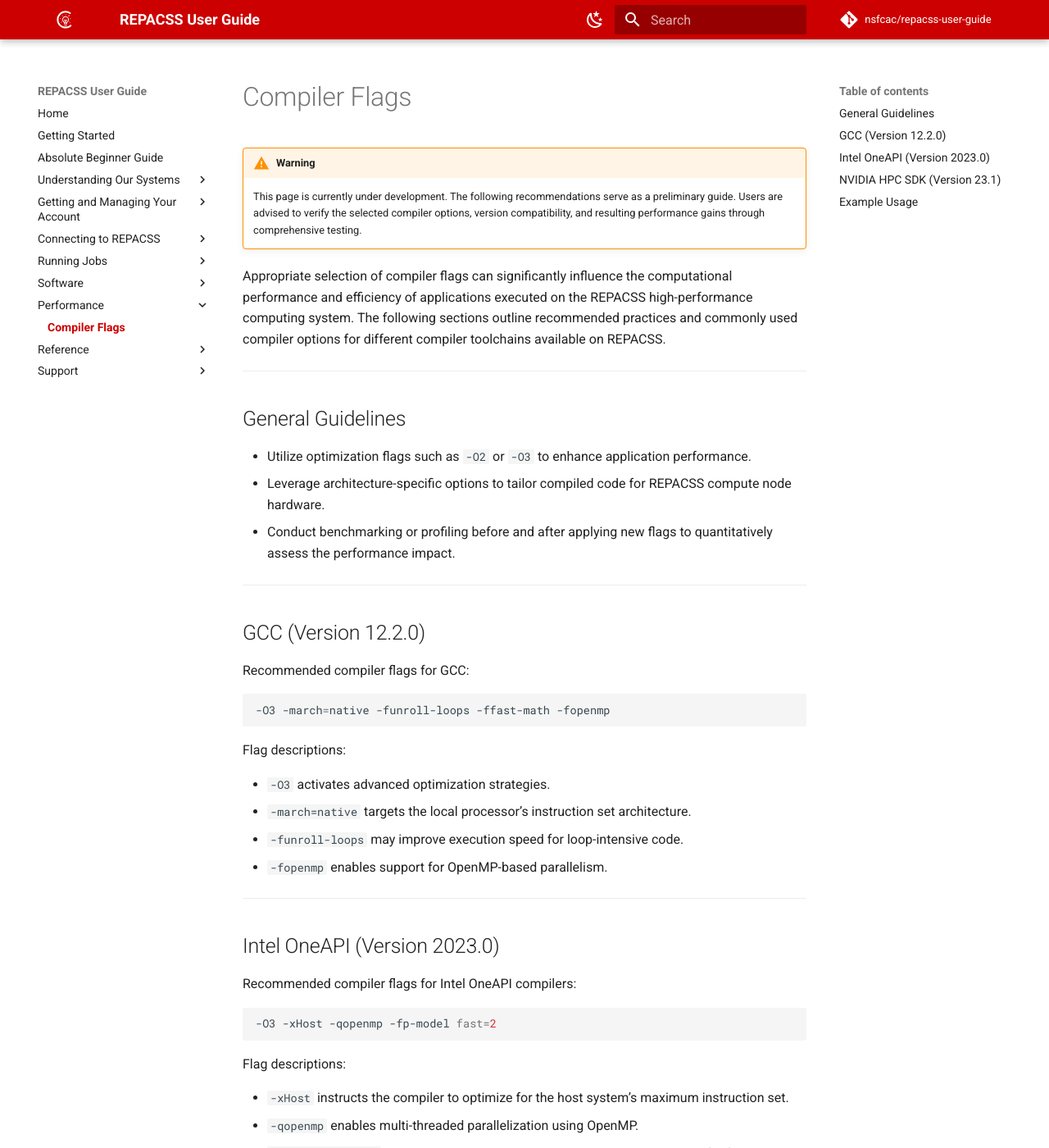
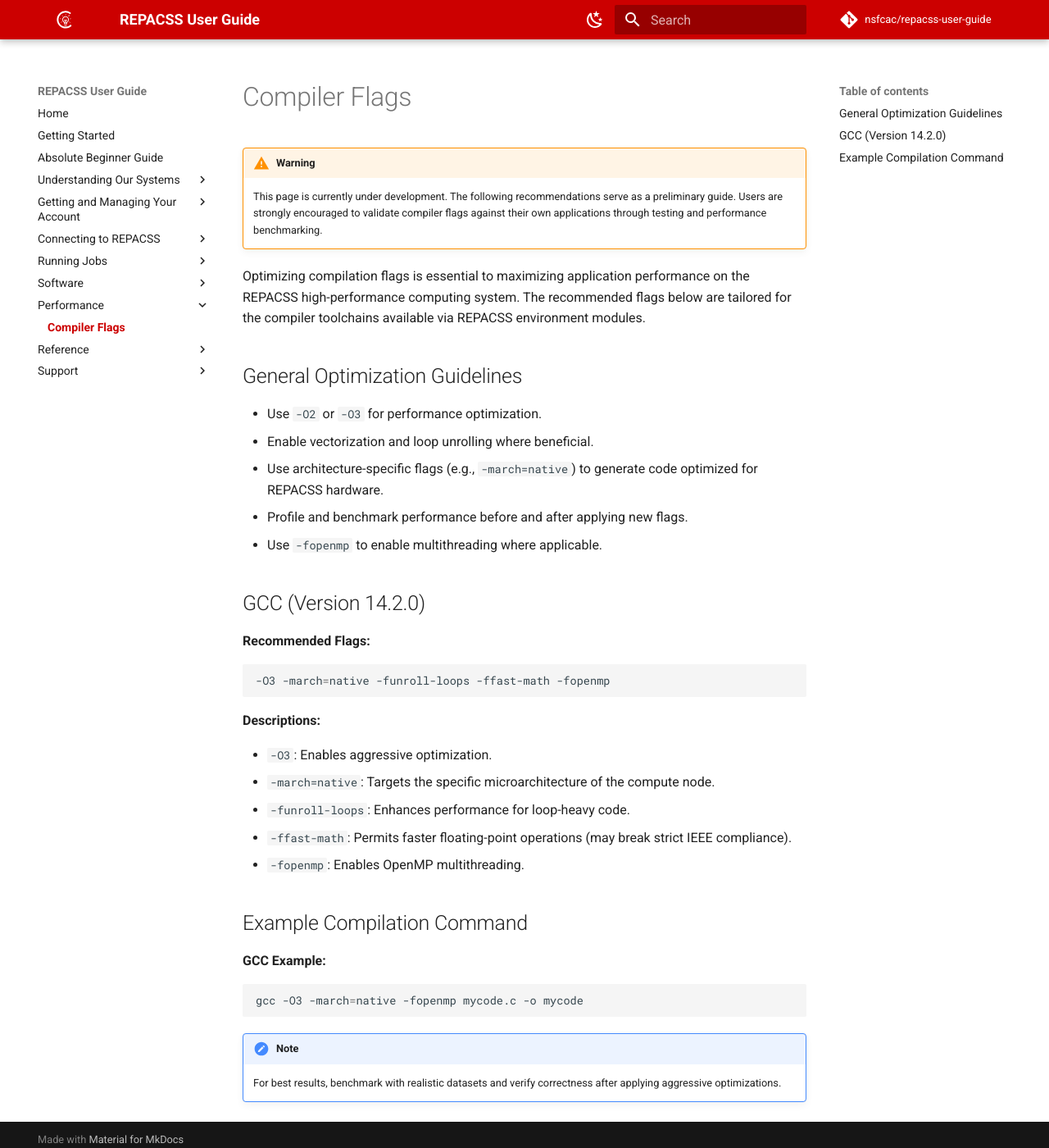
Before and after one commit to nsfcac/repacss-user-guide, an MkDocs documentation site: the page built from docs/performance/compiler-flags.md, in a window 1280 px wide and 1400 px high. Shown: the whole window at 82% size. Built offline with MkDocs 1.6.1 and Material for MkDocs 9.7.7, drawn with Linux system fonts in a browser that asks for light colours; comment, search, counter and statistics services are not loaded; some of the changed text lies outside the part shown.

Commit message:
Updating the info on the page

````diff
--- a/docs/performance/compiler-flags.md
+++ b/docs/performance/compiler-flags.md
@@ -1,92 +1,46 @@
 # Compiler Flags
 
 !!! warning
-    This page is currently under development. The following recommendations serve as a preliminary guide. Users are advised to verify the selected compiler options, version compatibility, and resulting performance gains through comprehensive testing.
+    This page is currently under development. The following recommendations serve as a preliminary guide. Users are strongly encouraged to validate compiler flags against their own applications through testing and performance benchmarking.
 
-Appropriate selection of compiler flags can significantly influence the computational performance and efficiency of applications executed on the REPACSS high-performance computing system. The following sections outline recommended practices and commonly used compiler options for different compiler toolchains available on REPACSS.
+Optimizing compilation flags is essential to maximizing application performance on the REPACSS high-performance computing system. The recommended flags below are tailored for the compiler toolchains available via REPACSS environment modules.
 
----
 
-## General Guidelines
+## General Optimization Guidelines
 
-- Utilize optimization flags such as `-O2` or `-O3` to enhance application performance.
-- Leverage architecture-specific options to tailor compiled code for REPACSS compute node hardware.
-- Conduct benchmarking or profiling before and after applying new flags to quantitatively assess the performance impact.
+- Use `-O2` or `-O3` for performance optimization.
+- Enable vectorization and loop unrolling where beneficial.
+- Use architecture-specific flags (e.g., `-march=native`) to generate code optimized for REPACSS hardware.
+- Profile and benchmark performance before and after applying new flags.
+- Use `-fopenmp` to enable multithreading where applicable.
 
----
+## GCC (Version 14.2.0)
 
-## GCC (Version 12.2.0)
-
-Recommended compiler flags for GCC:
+**Recommended Flags:**
 
 ```bash
 -O3 -march=native -funroll-loops -ffast-math -fopenmp
 ```
 
-Flag descriptions:
+**Descriptions:**
 
-- `-O3` activates advanced optimization strategies.
-- `-march=native` targets the local processor’s instruction set architecture.
-- `-funroll-loops` may improve execution speed for loop-intensive code.
-- `-fopenmp` enables support for OpenMP-based parallelism.
+- `-O3`: Enables aggressive optimization.
+- `-march=native`: Targets the specific microarchitecture of the compute node.
+- `-funroll-loops`: Enhances performance for loop-heavy code.
+- `-ffast-math`: Permits faster floating-point operations (may break strict IEEE compliance).
+- `-fopenmp`: Enables OpenMP multithreading.
 
----
+## Example Compilation Command
 
-## Intel OneAPI (Version 2023.0)
-
-Recommended compiler flags for Intel OneAPI compilers:
-
-```bash
--O3 -xHost -qopenmp -fp-model fast=2
-```
-
-Flag descriptions:
-
-- `-xHost` instructs the compiler to optimize for the host system’s maximum instruction set.
-- `-qopenmp` enables multi-threaded parallelization using OpenMP.
-- `-fp-model fast=2` allows the compiler to relax strict IEEE-754 compliance for faster floating-point operations.
-
----
-
-## NVIDIA HPC SDK (Version 23.1)
-
-Recommended compiler flags for NVIDIA's HPC SDK, targeting GPU acceleration:
-
-```bash
--O3 -mp=gpu -gpu=cc90,fastmath -Minfo=accel
-```
-
-Flag descriptions:
-
-- `-mp=gpu` enables GPU acceleration using OpenACC.
-- `-gpu=cc90,fastmath` configures the compiler for CUDA Compute Capability 9.0 (H100 architecture) and enables fast math optimizations.
-- `-Minfo=accel` displays compiler feedback on which sections of code were accelerated.
-
----
-
-## Example Usage
-
-To compile sample applications using various compilers:
-
-GCC Example:
+**GCC Example:**
 
 ```bash
 gcc -O3 -march=native -fopenmp mycode.c -o mycode
 ```
 
-Intel OneAPI Example:
+!!! note
+    For best results, benchmark with realistic datasets and verify correctness after applying aggressive optimizations.
 
-```bash
-icx -O3 -xHost -qopenmp mycode.c -o mycode
-```
-
-NVIDIA HPC SDK Example:
-
-```bash
-nvc -O3 -mp=gpu mycode.c -o mycode
-```
-
----
 
 <!-- ## Additional Resources
 
````
